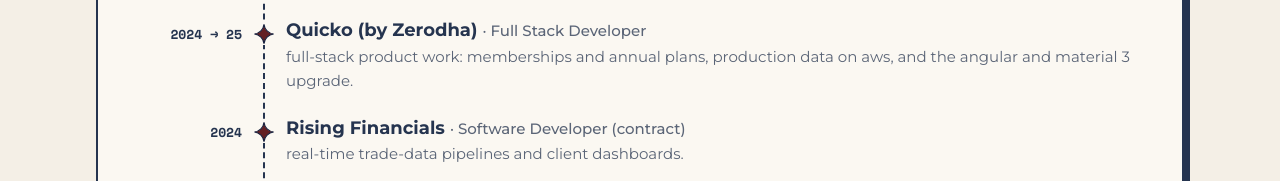
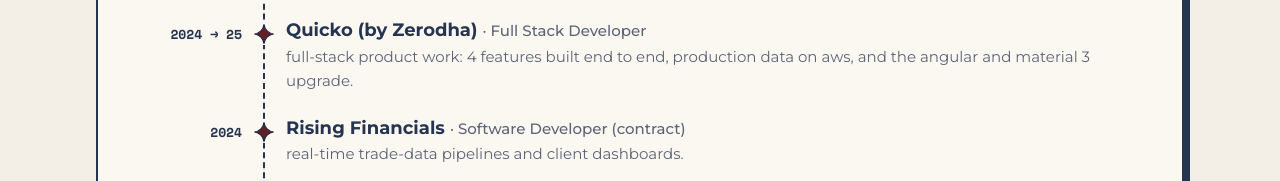
Before and after one commit to mariyampangarkar19/mariyampangarkar19.github.io, a plain HTML site: page index.html in a window 1280 px wide. Shown: the part 5916-6097 px from the top of the page. Drawn offline with nearby package versions, Linux system fonts and the light colour scheme; a web font is replaced by a local one.

Commit message:
Quicko timeline: 4 features built end to end
Co-Authored-By: Claude Opus 5.5 <noreply@anthropic.com>
Claude-Session: https://claude.ai/code/session_01VPQS9t5ijYx18wN2XzvudA

```diff
--- a/index.html
+++ b/index.html
@@ -662,7 +662,7 @@ footer .wrap{display:flex;justify-content:space-between;gap:12px;flex-wrap:wrap}
           <ol class="tl">
             <li><span class="when">2026 → now</span><span class="dot"><svg viewBox="0 0 24 24"><use href="#star"/></svg></span><div><h3>The Staffing Factory <small>· freelance</small></h3><p>CRM, automations, ads plan, social content and design.</p></div></li>
             <li><span class="when">2025 → 26</span><span class="dot"><svg viewBox="0 0 24 24"><use href="#star"/></svg></span><div><h3>ShareMatch <small>· Technical Analyst (AI and engineering)</small></h3><p>Main liaison between the dev team and stakeholders. LLM agents, Hal AI, the RAG assistant and the automated test agent.</p></div></li>
-            <li><span class="when">2024 → 25</span><span class="dot"><svg viewBox="0 0 24 24"><use href="#star"/></svg></span><div><h3>Quicko (by Zerodha) <small>· Full Stack Developer</small></h3><p>Full-stack product work: memberships and annual plans, production data on AWS, and the Angular and Material 3 upgrade.</p></div></li>
+            <li><span class="when">2024 → 25</span><span class="dot"><svg viewBox="0 0 24 24"><use href="#star"/></svg></span><div><h3>Quicko (by Zerodha) <small>· Full Stack Developer</small></h3><p>Full-stack product work: 4 features built end to end, production data on AWS, and the Angular and Material 3 upgrade.</p></div></li>
             <li><span class="when">2024</span><span class="dot"><svg viewBox="0 0 24 24"><use href="#star"/></svg></span><div><h3>Rising Financials <small>· Software Developer (contract)</small></h3><p>Real-time trade-data pipelines and client dashboards.</p></div></li>
             <li><span class="when">2023 → 24</span><span class="dot"><svg viewBox="0 0 24 24"><use href="#star"/></svg></span><div><h3>Monocept <small>· Software Developer</small></h3><p>Insurance workflow APIs for ICICI, tested end to end before every release.</p></div></li>
             <li><span class="when">2023</span><span class="dot"><svg viewBox="0 0 24 24"><use href="#star"/></svg></span><div><h3>DA-IICT <small>· B.Tech, Information and Communication Technology</small></h3><p>Where it started.</p></div></li>
```
